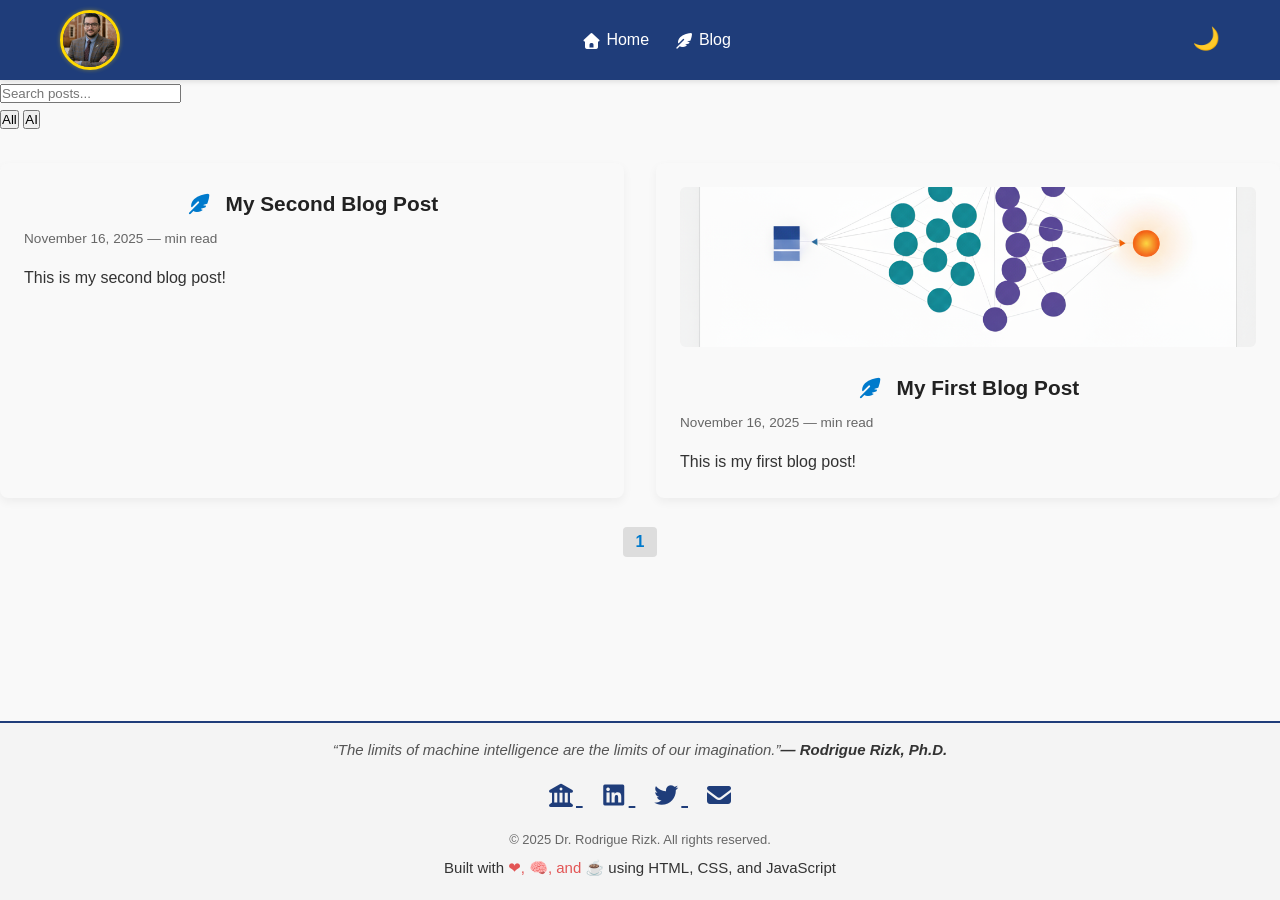
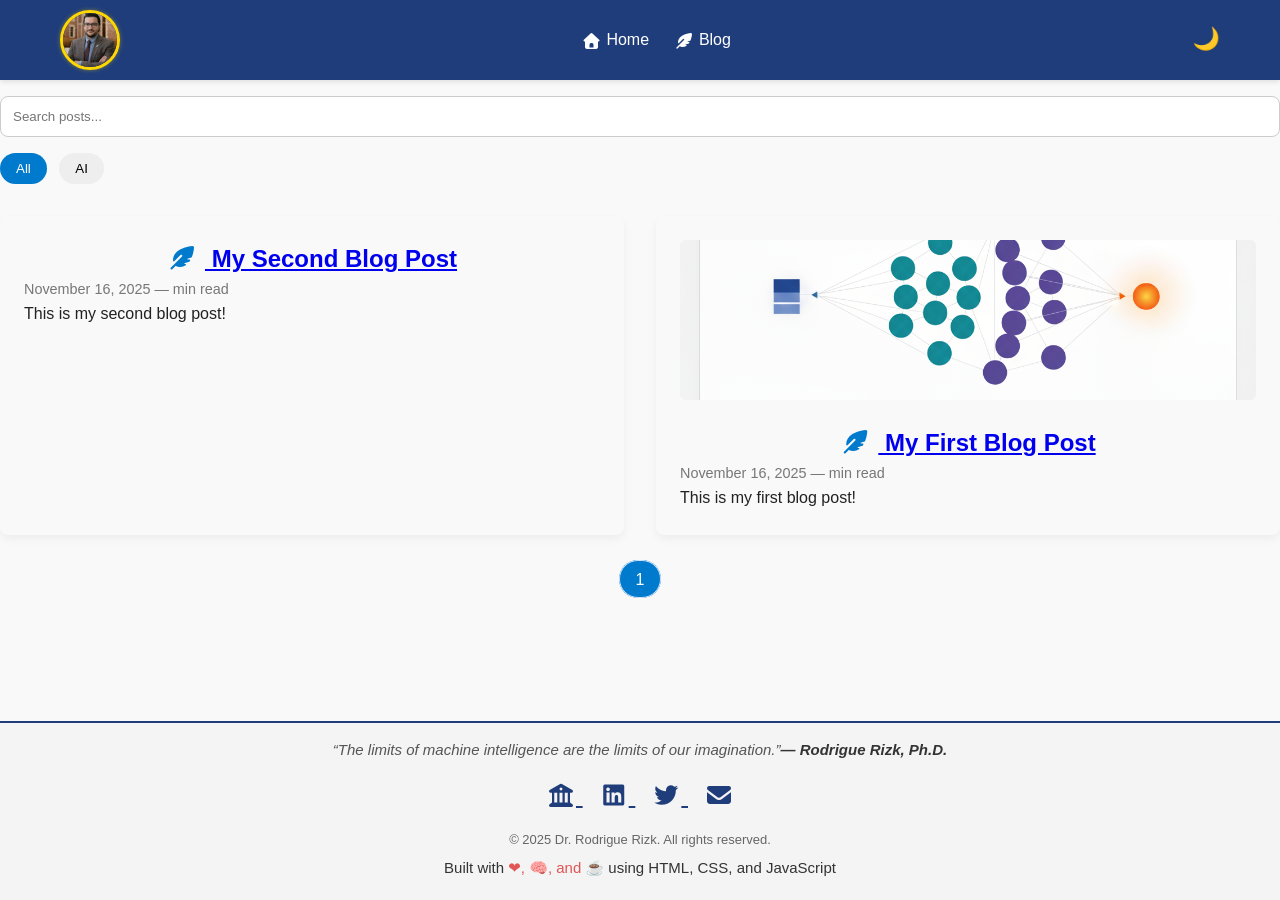
Before and after one commit to rodriguerizk/rodriguerizk.github.io, a Jekyll site: the page built from blog/index.html, in a window 1280 px wide. Built offline with Jekyll 4.4.1, drawn with Linux system fonts in a browser that asks for light colours; nearby versions of some CDN libraries; a script that is not in the unit is left out; the list of posts is cut into pages by our own code.

Commit message:
Update style.css

```diff
--- a/css/style.css
+++ b/css/style.css
@@ -871,7 +871,7 @@ nav a i {
 
 /* Blog grid in default.html */
 
-/* Blog Grid */
+/* Blog Grid Layout */
 .blog-grid {
   display: grid;
   grid-template-columns: repeat(auto-fit, minmax(280px, 1fr));
@@ -879,75 +879,17 @@ nav a i {
   margin-top: 2rem;
 }
 
-/* Individual Blog Card */
+/* Blog Cards */
 .blog-card {
-  background-color: #f9f9f9;
+  background: #f9f9f9;
   padding: 1.5rem;
   border-radius: 8px;
   box-shadow: 0 4px 10px rgba(0,0,0,0.05);
   transition: transform 0.2s, box-shadow 0.2s;
 }
-
 .blog-card:hover {
   transform: translateY(-4px);
   box-shadow: 0 6px 15px rgba(0,0,0,0.1);
-}
-
-.blog-card h2 {
-  margin-top: 0;
-  margin-bottom: 0.5rem;
-  font-size: 1.3rem;
-}
-
-.blog-card .post-date {
-  font-size: 0.85rem;
-  color: #666;
-  margin-bottom: 1rem;
-}
-
-.blog-card .post-excerpt {
-  color: #333;
-  line-height: 1.5;
-}
-
-.blog-card a {
-  text-decoration: none;
-  color: inherit;
-}
-
-.blog-card a:hover h2 {
-  color: #007acc;
-}
-
-/* Pagination */
-.pagination {
-  margin-top: 2rem;
-  text-align: center;
-}
-
-.pagination a, .pagination span {
-  margin: 0 0.3rem;
-  padding: 0.4rem 0.8rem;
-  border-radius: 4px;
-  text-decoration: none;
-  color: #007acc;
-  background-color: #f1f1f1;
-}
-
-.pagination span {
-  font-weight: bold;
-  background-color: #ddd;
-}
-
-.pagination a:hover {
-  background-color: #e0e0e0;
-}
-
-/* Icon inside blog card title */
-.blog-card h2 i {
-  margin-right: 0.5rem;
-  color: #007acc; /* matches navbar link hover */
-  vertical-align: middle;
 }
 
 .blog-thumb {
@@ -957,3 +899,71 @@ nav a i {
   border-radius: 6px;
   margin-bottom: 1rem;
 }
+
+.blog-card h2 i {
+  margin-right: 0.5rem;
+  color: #007acc;
+  transition: transform 0.3s;
+}
+.blog-card:hover h2 i {
+  transform: rotate(-10deg) scale(1.1);
+}
+
+.post-date {
+  font-size: 0.9rem;
+  color: #777;
+}
+
+/* Search Bar */
+#searchBar {
+  width: 100%;
+  padding: 12px;
+  margin: 1rem 0;
+  border-radius: 8px;
+  border: 1px solid #ccc;
+}
+
+/* Filter Buttons */
+.blog-filters {
+  margin-bottom: 1rem;
+}
+.filter-btn {
+  padding: 8px 16px;
+  border-radius: 20px;
+  border: none;
+  margin-right: .5rem;
+  cursor: pointer;
+  background: #eee;
+}
+.filter-btn.active {
+  background: #007acc;
+  color: #fff;
+}
+
+/* Pagination */
+.pagination {
+  margin-top: 2rem;
+  text-align: center;
+}
+.pagination a, .pagination span {
+  margin: 0 0.3rem;
+  padding: 0.6rem 1rem;
+  border-radius: 30px;
+  background: #e9f3ff;
+  border: 1px solid #cfe3ff;
+  text-decoration: none;
+  color: #007acc;
+}
+.pagination span {
+  background: #007acc;
+  color: #fff;
+}
+
+/* Dark Mode Compatibility */
+body.dark .blog-card {
+  background: #1f1f1f;
+}
+body.dark #searchBar {
+  background: #222;
+  color: #fff;
+}
```
